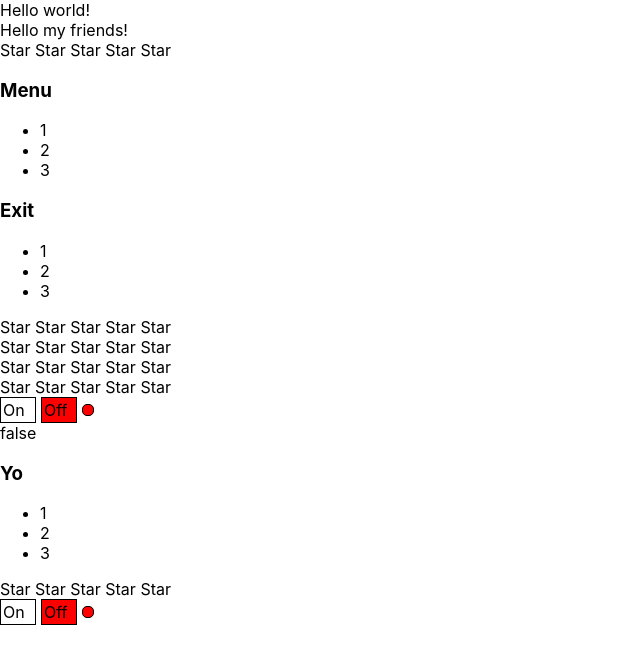
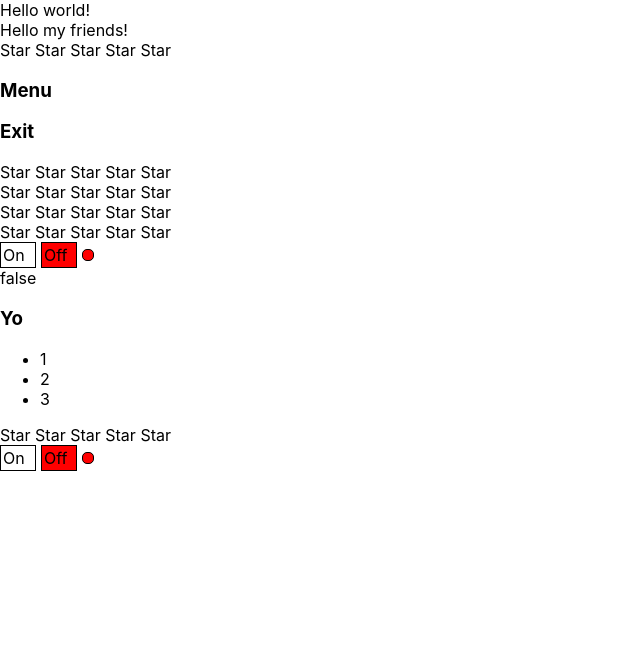
Before and after one commit to Anton-Martynenko/React-prosto, a React (Create React App) app: page / in a window 1280 px wide. Shown: the top 664 px of the page, without its empty margins (0-640 px from the left). Built offline with nearby package versions, Linux system fonts and the light colour scheme.

Commit message:
AB propstype

```diff
--- a/src/App.tsx
+++ b/src/App.tsx
@@ -25,10 +25,10 @@ function App() {
             <Rating value={ratingValue} onClick={setRatingValue}/>
             <Accordion titleValue={"Menu"} collapsed={accordionCollapsed} onChange={() => {
                 setAccordionCollapsed(!accordionCollapsed)
-            }}/>
+            }} items={[]}/>
             <Accordion titleValue={"Exit"} collapsed={accordionCollapsed} onChange={() => {
                 setAccordionCollapsed(!accordionCollapsed)
-            }}/>
+            }} items={[]}/>
             <Rating value={ratingValue} onClick={setRatingValue}/>
             <Rating value={ratingValue} onClick={setRatingValue}/>
             <Rating value={ratingValue} onClick={setRatingValue}/>
--- a/src/components/Accordion/Accordion.tsx
+++ b/src/components/Accordion/Accordion.tsx
@@ -4,6 +4,7 @@ type AccordionPropsType = {
     titleValue: string
     collapsed: boolean
     onChange: () => void
+    items: string[]
 }
 
 type AccordionTitlePropsType = {
@@ -16,7 +17,7 @@ export function Accordion(props: AccordionPropsType) {
     return (
         <div>
             <AccordionTitle title={props.titleValue} onChange={props.onChange}/>
-            {!props.collapsed && <AccordionBody/>}
+            {!props.collapsed && <AccordionBody items={props.items}/>}
         </div>
     );
 
@@ -29,13 +30,15 @@ function AccordionTitle(props: AccordionTitlePropsType) {
     );
 }
 
-function AccordionBody() {
+type AccordionBodyPropsType = {
+    items: string[]
+}
+
+function AccordionBody(props: AccordionBodyPropsType) {
     console.log("AccordionBody rendering");
     return (
         <ul>
-            <li>1</li>
-            <li>2</li>
-            <li>3</li>
+            {props.items.map(i => <li>{i}</li>)}
         </ul>
     );
 }
```
Also changed, not shown: 1 other file (tests, documents, lock files or other folders).
